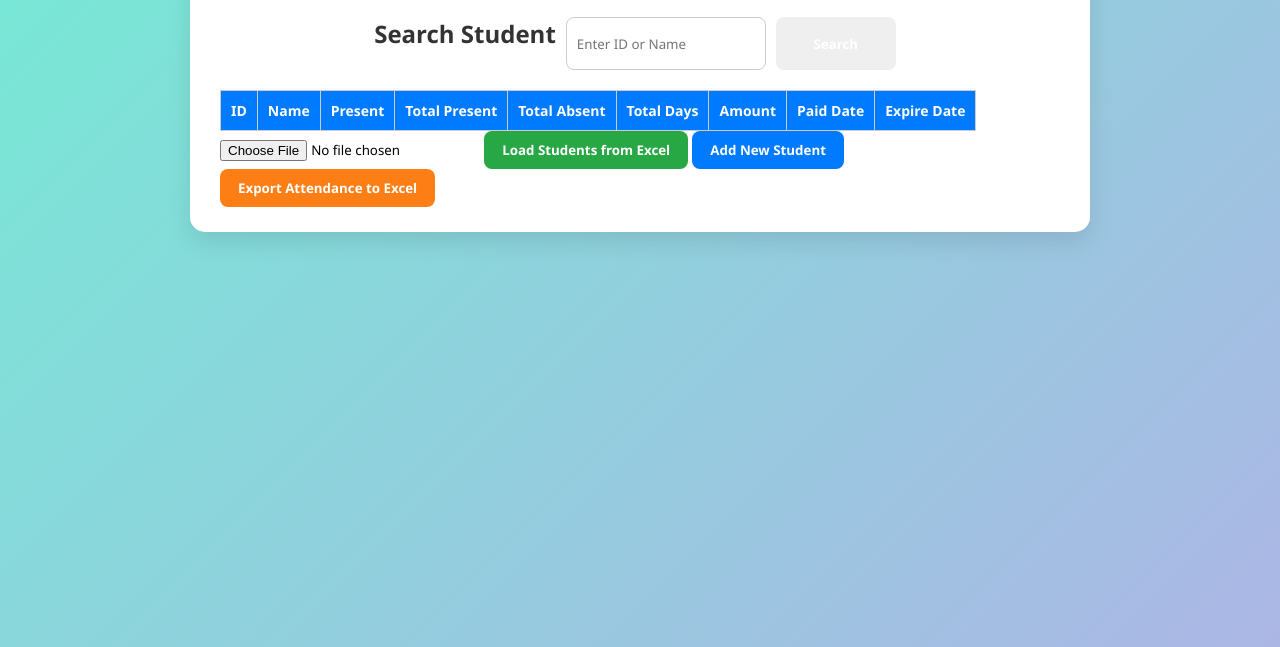
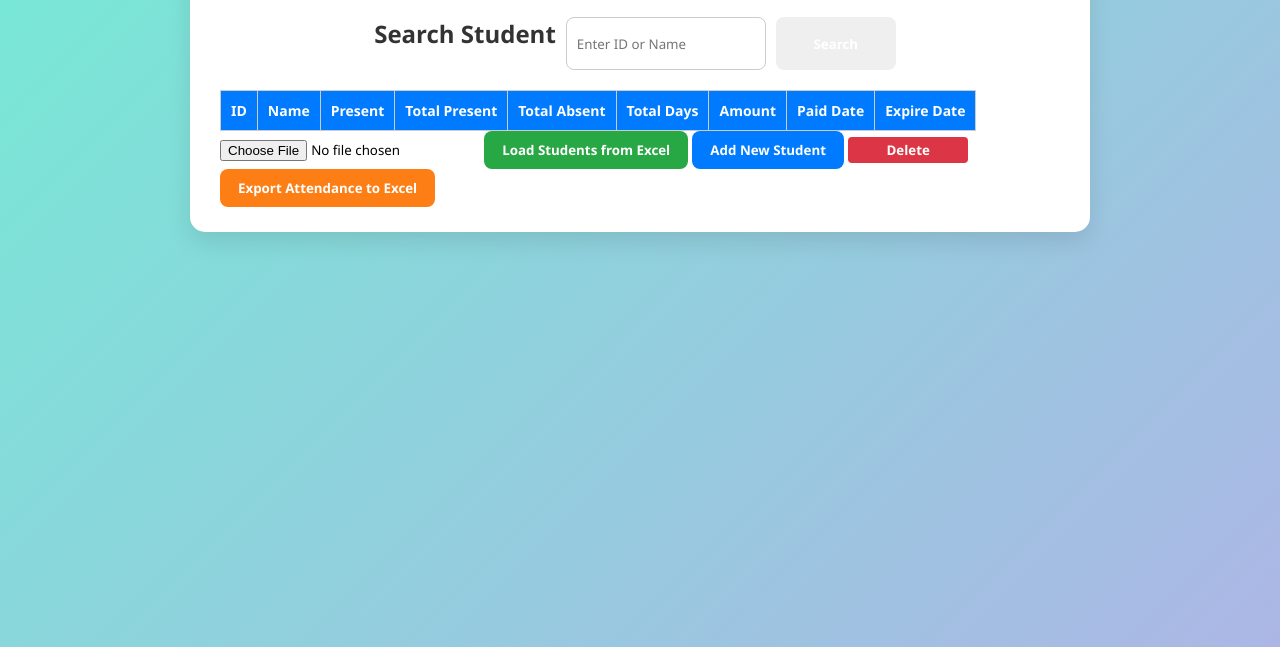
Before and after one commit to rajkushwaha7584/Attendance, a plain HTML site: page index.html in a window 1280 px wide. Shown: the part 153-800 px from the top of the page. Drawn offline with Linux system fonts and the light colour scheme.

Commit message:
Initial commit / new changes

```diff
--- a/index.html
+++ b/index.html
@@ -54,6 +54,11 @@
         Load Students from Excel
       </button>
       <button class="btn-add" onclick="addNewStudent()">Add New Student</button>
+      <td>
+        <button class="delete-btn" onclick="deleteStudent('${student.id}')">
+          Delete
+        </button>
+      </td>
       <button class="btn-export" onclick="exportExcel()">
         Export Attendance to Excel
       </button>
--- a/script.js
+++ b/script.js
@@ -81,6 +81,9 @@ function loadAttendanceTable() {
         student.paidDate || ""
       }" onchange="updatePaidDate('${student.id}',this)" ${lockFields}></td>
       <td>${expireDate}</td>
+        <td><button onclick="deleteStudent('${
+          student.id
+        }')">Delete</button></td>
     `;
     tbody.appendChild(row);
   });
@@ -240,6 +243,27 @@ function addNewStudent() {
   loadAttendanceTable();
   alert("Student added successfully!");
 }
+//-------------------------
+//Delete
+//-------------------------
+function deleteStudent(id) {
+  if (!confirm("Are you sure you want to delete this student?")) return;
+
+  // Remove from students array
+  students = students.filter((s) => s.id !== id);
+
+  // Remove from attendance data
+  Object.keys(attendanceData).forEach((date) => {
+    if (attendanceData[date][id]) delete attendanceData[date][id];
+  });
+
+  saveStudents();
+  localStorage.setItem("attendance", JSON.stringify(attendanceData));
+
+  // Reload table
+  loadAttendanceTable();
+  alert("Student deleted successfully!");
+}
 
 // ------------------------
 // Initial load
--- a/style.css
+++ b/style.css
@@ -91,6 +91,19 @@ input[type="number"]:focus {
 /* =======================
    Buttons
 ======================= */
+button.delete-btn {
+  background-color: #dc3545;
+  color: white;
+  border: none;
+  padding: 4px 8px;
+  cursor: pointer;
+  border-radius: 4px;
+}
+
+button.delete-btn:hover {
+  background-color: #c82333;
+}
+
 button {
   padding: 10px 18px;
   border: none;
@@ -136,7 +149,6 @@ button {
 button:active {
   transform: scale(0.98);
 }
-
 
 /* =======================
    Table Styles
```
